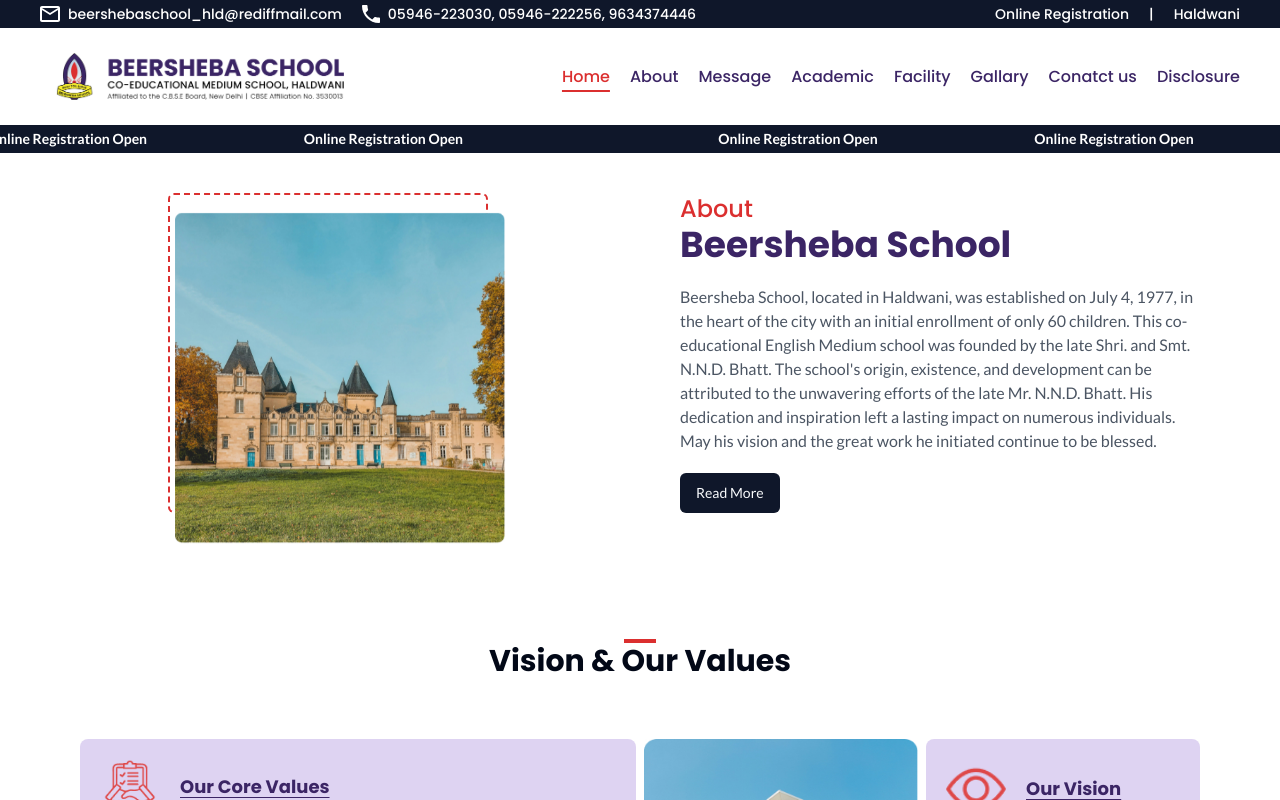
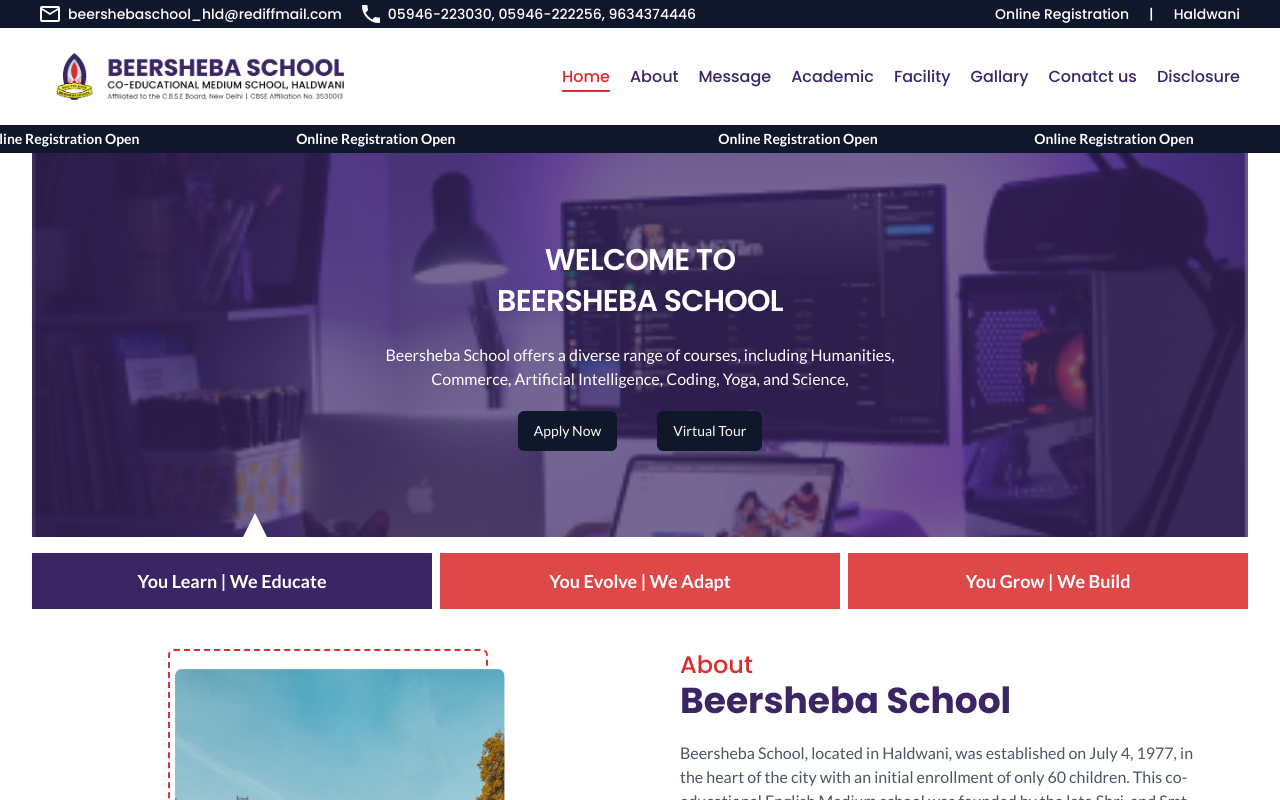
Before and after one commit to beersheba2130/school-website, a Next.js app: page / in a window 1280 px wide. Shown: the top 800 px of the page. Built offline with nearby package versions, Linux system fonts and the light colour scheme.

Commit message:
working on hero section

```diff
--- a/src/app/page.tsx
+++ b/src/app/page.tsx
@@ -1,7 +1,7 @@
 import Branches from "@/components/branches";
 import About from "@/components/home/about";
 import Academics from "@/components/home/academics";
-// import HeroSection from "@/components/home/hero-section";
+import HeroSection from "@/components/home/hero-section";
 import MissionAndValues from "@/components/home/mission-values";
 import ToppersResult from "@/components/home/toppers-result";
 import Video from "@/components/home/video";
@@ -10,7 +10,7 @@
 const page = () => {
   return (
     <>
-      {/* <HeroSection /> */}
+      <HeroSection />
       <About />
       <MissionAndValues />
       <Academics />
--- a/src/components/home/hero-section.tsx
+++ b/src/components/home/hero-section.tsx
@@ -1,36 +1,19 @@
-// "use client";
-// import React from "react";
-// import { Swiper, SwiperSlide, useSwiper } from "swiper/react";
-// // Import Swiper styles
-// import "swiper/css";
-// import "swiper/css/pagination";
-// // import required modules
-// import { Pagination } from "swiper/modules";
+import React from "react";
+import Slider from "../swiper/slider";
 
-// // const HeroSection = () => {
-//   const refSwiper = useSwiper();
+const HeroSection = () => {
+  const slides = [
+    "/assets/image/unsplash_d1Wj9qU5C-o.png",
+    "/assets/image/unsplash_d1Wj9qU5C-o.png",
+    "/assets/image/unsplash_d1Wj9qU5C-o.png",
+    "/assets/image/unsplash_d1Wj9qU5C-o.png",
+    "/assets/image/unsplash_d1Wj9qU5C-o.png",
+  ];
+  return (
+    <div>
+      <Slider source={slides} />
+    </div>
+  );
+};
 
-//   console.log(refSwiper, "🟢🟢🟢🟢🟢");
-
-//   return (
-//     <section className="py-10 container">
-//       <Swiper modules={[Pagination]} className="h-64">
-//         <SwiperSlide>Slide 1</SwiperSlide>
-//         <SwiperSlide>Slide 2</SwiperSlide>
-//         <SwiperSlide>Slide 3</SwiperSlide>
-//         <SwiperSlide>Slide 4</SwiperSlide>
-//         <SwiperSlide>Slide 5</SwiperSlide>
-//         <SwiperSlide>Slide 6</SwiperSlide>
-//         <SwiperSlide>Slide 7</SwiperSlide>
-//         <SwiperSlide>Slide 8</SwiperSlide>
-//         <SwiperSlide>Slide 9</SwiperSlide>
-//       </Swiper>
-
-//       <div className="bg-red-500 p-5 rounded-full">1</div>
-//       <div className="bg-red-500 p-5 rounded-full">2</div>
-//       <div className="bg-red-500 p-5 rounded-full">3</div>
-//     </section>
-//   );
-// };
-
-// export default HeroSection;
+export default HeroSection;
--- /dev/null
+++ b/src/components/swiper/pagination.tsx
@@ -0,0 +1,63 @@
+"use client";
+import { cn } from "@/lib/utils";
+import React from "react";
+// @ts-expect-error
+const Pagination = ({ currentIndex, goToSlide }) => {
+  return (
+    <div className="flex justify-center mt-4">
+      <div className="w-full relative h-14 gap-2 rounded-2xl flex justify-between items-center">
+        <div
+          className={cn(
+            "bg-[#DE4848] w-full h-full flex justify-center items-center cursor-pointer  transition-all duration-200",
+            0 === currentIndex && "bg-[#3B2565]"
+          )}
+          onClick={() => goToSlide(0)}
+        >
+          <p className="text-center font-semibold text-white text-lg ">
+            You Learn | We Educate
+          </p>
+        </div>
+        <div
+          className={cn(
+            "bg-[#DE4848] w-full h-full flex justify-center items-center cursor-pointer  transition-all duration-200",
+            1 === currentIndex && "bg-[#3B2565]"
+          )}
+          onClick={() => goToSlide(1)}
+        >
+          <p className="text-center font-semibold text-white text-lg ">
+            You Evolve | We Adapt
+          </p>
+        </div>
+        <div
+          className={cn(
+            "bg-[#DE4848] w-full h-full flex justify-center items-center cursor-pointer  transition-all duration-200",
+            2 === currentIndex && "bg-[#3B2565]"
+          )}
+          onClick={() => goToSlide(2)}
+        >
+          <p className="text-center font-semibold text-white text-lg ">
+            You Grow | We Build
+          </p>
+        </div>
+
+        <div
+          style={{
+            width: 0,
+            height: 0,
+            borderLeft: "15px solid transparent",
+            borderRight: "15px solid transparent",
+            borderBottom: "30px solid #ffffff",
+          }}
+          className={cn(
+            "absolute -top-10 z-50",
+            currentIndex === 0 && "left-52",
+            currentIndex === 1 && "left-1/2",
+            currentIndex === 2 && "left-[85%]"
+          )}
+        ></div>
+      </div>
+    </div>
+  );
+};
+
+export default Pagination;
--- /dev/null
+++ b/src/components/swiper/slider.tsx
@@ -0,0 +1,71 @@
+"use client";
+
+import React, { useState } from "react";
+import Pagination from "./pagination";
+import Image from "next/image";
+import { Button } from "../ui/button";
+import { poppins } from "@/utils/font";
+// @ts-expect-error
+const Slider = ({ source }) => {
+  const [currentIndex, setCurrentIndex] = useState(0);
+
+  /* @ts-expect-error */
+
+  const goToSlide = (index) => {
+    setCurrentIndex(index);
+  };
+
+  return (
+    <div className="relative container w-full mx-auto overflow-hidden">
+      <div
+        className="flex transition-transform duration-500"
+        style={{ transform: `translateX(-${currentIndex * 100}%)` }}
+      >
+        {/* @ts-expect-error */}
+        {source.map((source, index) => (
+          <div
+            key={index}
+            className={`min-w-full transition-opacity duration-500 ${
+              index === currentIndex ? "opacity-100" : "opacity-0"
+            }`}
+          >
+            <Image
+              src={source}
+              alt="Main Image"
+              width={800}
+              quality={100}
+              height={700}
+              className="w-full h-96 object-cover"
+            />
+
+            <div className="bg-[#3B2565]/70 absolute inset-0 text-white flex justify-center items-center flex-col gap-5">
+              <div
+                className={`${poppins.className} text-3xl font-semibold tracking-tight leading-snug text-center`}
+              >
+                <p>WELCOME TO</p>
+                <p>BEERSHEBA SCHOOL</p>
+              </div>
+              <div className="text-center text-white">
+                <p>
+                  Beersheba School offers a diverse range of courses,
+                  including Humanities,{" "}
+                </p>
+                <p>
+                  Commerce, Artificial Intelligence, Coding, Yoga, and Science,
+                </p>
+              </div>
+              <div className="flex gap-10 items-center">
+                <Button>Apply Now</Button>
+                <Button>Virtual Tour</Button>
+              </div>
+            </div>
+          </div>
+        ))}
+      </div>
+
+      <Pagination currentIndex={currentIndex} goToSlide={goToSlide} />
+    </div>
+  );
+};
+
+export default Slider;
```
